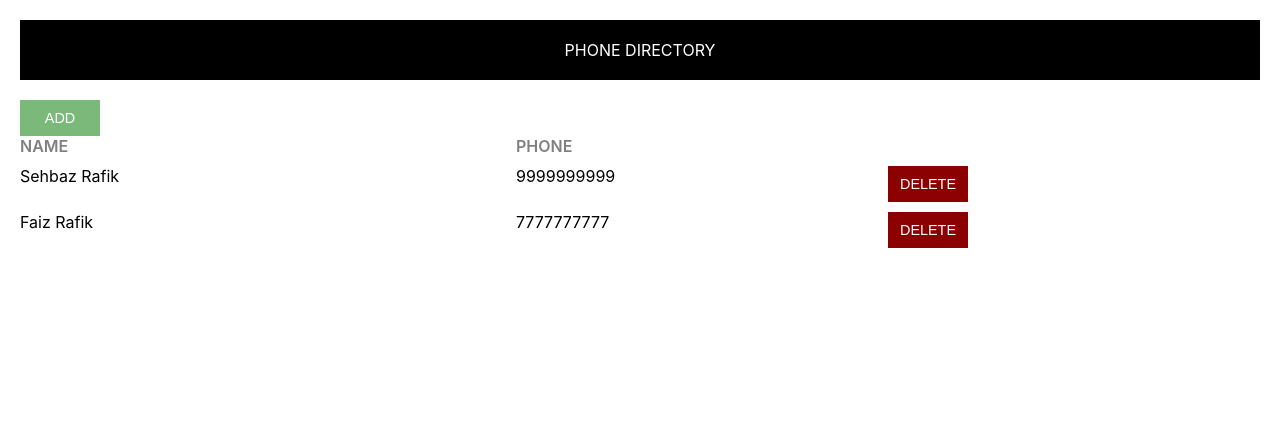
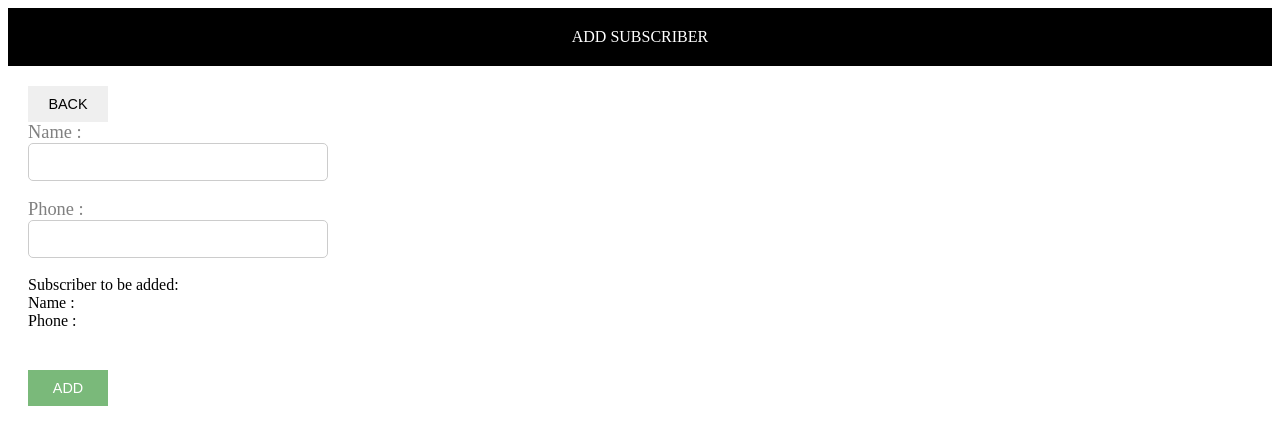
Before and after one commit to Sehbaz/phone-directory, a React (Create React App) app: page / in a window 1280 px wide. Shown: the top 444 px of the page. Built offline with nearby package versions, Linux system fonts and the light colour scheme.

Commit message:
Added subscriber component

```diff
--- /dev/null
+++ b/src/AddSubscriber.css
@@ -0,0 +1,37 @@
+
+    .subscriber-form {
+        margin-top: 30px;
+    }
+
+    .label-control {
+        color: #808080;
+        font-size: 1.15rem;
+        margin-right: 15px;
+    }
+
+    .input-control {
+        width: 300px;
+        min-width: 100px;
+        padding: 10px 15px;
+        display: inline-block;
+        border: 1px solid #ccc;
+        border-radius: 5px;
+        box-sizing: border-box;
+        font-size: 0.9rem;
+        outline: none;
+    }
+
+    .subscriber-info-container {
+        font-size: 1rem;
+        margin-right: 10px;
+        margin-bottom: 20px;
+    }
+
+    .subscriber-to-add-heading {
+        color: #0a4f75;
+        font-weight: 600;
+    }
+
+    .subscriber-info {
+        color: #808080;
+    }
--- /dev/null
+++ b/src/AddSubscriber.js
@@ -0,0 +1,44 @@
+import React, { Component } from "react";
+import Header from "./Header";
+import "./AddSubscriber.css";
+class AddSubscriber extends Component {
+  render() {
+    return (
+      <div>
+        <Header heading="Add Subscriber" />
+        <div className="component-body-container">
+          <button className="custom-btn">Back</button>
+          <form className="susbscriber-form">
+            <label htmlFor="name" className="label-control">
+              Name :
+            </label>
+            <br />
+            <input id="name" type="text" className="input-control"></input>
+            <br />
+            <br />
+            <label htmlFor="phone" className="label-control">
+              Phone :
+            </label>
+            <br />
+            <input id="phone" type="text" className="input-control"></input>
+            <br />
+            <br />
+            <div className="subscriber-info-container">
+              <span className="susbscriber-to-add-heading">
+                Subscriber to be added:{" "}
+              </span>
+              <br />
+              <span className="subsdcriber-info">Name :</span>
+              <br />
+              <span className="subsdciber-info">Phone :</span>
+            </div>
+            <button type="submit" className="custom-btn add-btn">
+              ADD
+            </button>
+          </form>
+        </div>
+      </div>
+    );
+  }
+}
+export default AddSubscriber;
--- a/src/App.css
+++ b/src/App.css
@@ -1,21 +1,3 @@
-.component-body-container{
-    padding: 20px;
-}
-.custom-btn{
-    padding:10px;
-    border:none;
-    margin-right: 10px;
-    text-transform: uppercase;
-    width: 80px;
-    font-size: 0.9rem;
-    cursor: pointer;
-    outline: none;
-}
-.add-btn{
-    background-color: #7ab97a;
-    color: white;
-    margin-top: 20px;
-}
 .delete-btn{
     color:white;
     background-color: darkred;
--- /dev/null
+++ b/src/common/common.css
@@ -0,0 +1,18 @@
+.component-body-container{
+    padding: 20px;
+}
+.custom-btn{
+    padding:10px;
+    border:none;
+    margin-right: 10px;
+    text-transform: uppercase;
+    width: 80px;
+    font-size: 0.9rem;
+    cursor: pointer;
+    outline: none;
+}
+.add-btn{
+    background-color: #7ab97a;
+    color: white;
+    margin-top: 20px;
+}
--- a/src/index.js
+++ b/src/index.js
@@ -1,14 +1,15 @@
-import React from 'react';
-import ReactDOM from 'react-dom';
-import './index.css';
-import App from './App';
-import reportWebVitals from './reportWebVitals';
+import React from "react";
+import ReactDOM from "react-dom";
+import "./common/common.css";
+import App from "./App";
+import AddSubscriber from "./AddSubscriber";
+import reportWebVitals from "./reportWebVitals";
 
 ReactDOM.render(
   <React.StrictMode>
-    <App />
+    <AddSubscriber />
   </React.StrictMode>,
-  document.getElementById('root')
+  document.getElementById("root")
 );
 
 // If you want to start measuring performance in your app, pass a function
```
